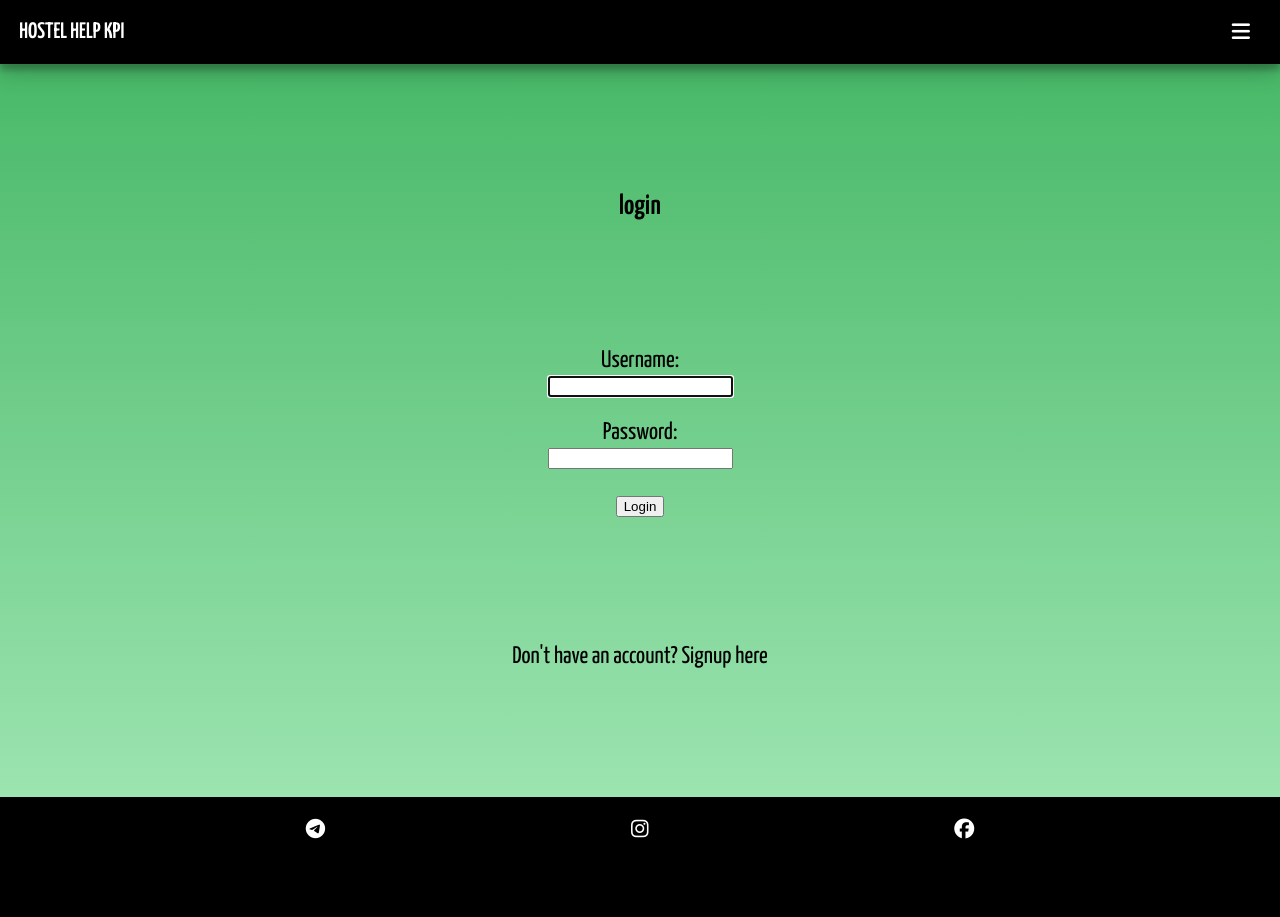
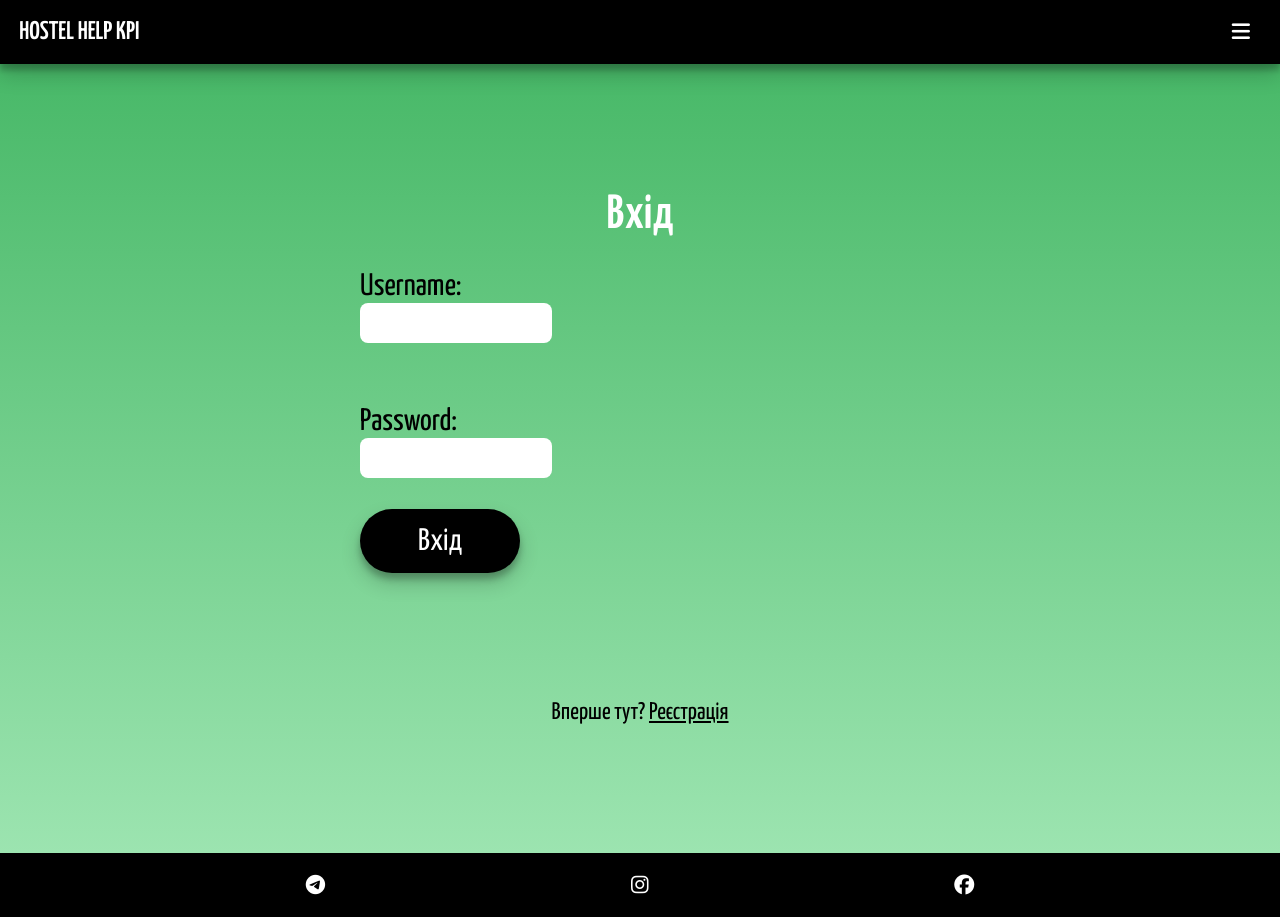
Before and after one commit to qsevenn/hostel-help, a Django app: page /login/ in a window 1280 px wide. Before the commit the page ends 839 px from the top, so only its background shows below. Run offline with Django 4.2, Linux system fonts and the light colour scheme; some libraries are stand-ins or nearby versions.

Commit message:
трішки поредачив стиль іншим html файлам

```diff
--- a/static/css/style.css
+++ b/static/css/style.css
@@ -15,6 +15,9 @@
 
 a {
     color: #000000;
+}
+
+footer a, nav a, .enter-button {
     text-decoration: none;
 }
 
@@ -22,7 +25,7 @@
     background: #000000;
     color: #ffffff;
     height: 4rem;
-    width: 100%;
+    width: 100vw;
     display: flex;
     align-items: center;
 }
@@ -34,14 +37,13 @@
     padding: 0 1.2rem;
 }
 
-header, nav, .instruction, #enter-button {
+header, nav, .instruction, .enter-button {
     box-shadow: rgba(0, 0, 0, 0.19) 0 10px 20px, rgba(0, 0, 0, 0.23) 0 6px 6px;
 }
 
 .site-title {
-    display: inline-block;
     color: #ffffff;
-    font-size: 140%;
+    font-size: 160%;
     font-weight: bold;
 }
 
@@ -54,7 +56,6 @@
     border-radius: 10px;
     height: 2.5rem;
     width: 2.5rem;
-    cursor: pointer;
 }
 
 #menu-button::before {
@@ -105,16 +106,19 @@
 }
 
 h1 {
+    color: #ffffff;
+    display: inline-block;
+}
+
+.main-h1 {
     font-size: 120%;
-    display: inline-block;
-    color: #ffffff;
 }
 
 .instruction {
     background: rgba(255, 255, 255, 0.82);
     border-radius: 35px;
     padding: 2rem 1rem;
-    font-size: 80%;
+    font-size: 95%;
 }
 
 .instruction ol {
@@ -127,25 +131,58 @@
     font-weight: bold;
 }
 
-#enter-button {
+button {
+    cursor: pointer;
+}
+
+form {
+    text-align: start;
+    display: flex;
+    flex-direction: column;
+    justify-items: center;
+    font-size: 130%;
+    width: 80%;
+    max-width: 35rem;
+    margin: 0 auto;
+}
+
+input, textarea, select {
+    border-radius: 0.5rem;
+    background: #ffffff;
+}
+
+input, textarea, select, .enter-button {
+    font-family: "Yanone Kaffeesatz", sans-serif;
     display: inline-block;
+    border: none;
+}
+
+input, select {
+    width: 12rem;
+    height: 2.5rem;
+}
+
+input:focus, textarea:focus {
+    outline: none;
+}
+
+textarea {
+    resize: none;
+}
+
+.enter-button {
     width: 10rem;
     height: 4rem;
     line-height: 4rem;
-    font-size: 130%;
-    text-decoration: none;
+    font-size: 100%;
     border-radius: 2.5rem;
     color: #ffffff;
     background: #000000;
 }
 
-.authorisation a {
-    text-decoration: underline;
+a.enter-button {
+    font-size: 125%
 }
-
-/*.enter-button:hover, .enter-button:active {*/
-/*    background: #000000;*/
-/*}*/
 
 footer {
     flex-shrink: 0;
--- /dev/null
+++ b/static/js/script.js
@@ -0,0 +1,12 @@
+function openMenu() {
+        document.getElementById('menu').classList.toggle('show');
+}
+
+window.onclick = function (event) {
+    if (!event.target.matches('#menu-button')) {
+        let dropdown = document.getElementById('menu');
+        if (dropdown.classList.contains('show')) {
+            dropdown.classList.remove('show');
+        }
+    }
+}
--- a/templates/base.html
+++ b/templates/base.html
@@ -11,21 +11,8 @@
     <link href="https://fonts.googleapis.com/css2?family=Yanone+Kaffeesatz:wght@300;400;500;600&display=swap"
         rel="stylesheet">
     <link href="{% static 'css/style.css' %}" rel="stylesheet" type="text/css">
+    <script src="{% static 'js/script.js' %}"></script>
     <script src="https://kit.fontawesome.com/72cdf14cdd.js" crossorigin="anonymous"></script>
-    <script>
-        function openMenu() {
-            document.getElementById("menu").classList.toggle("show");
-        }
-
-        window.onclick = function (event) {
-            if (!event.target.matches('#menu-button')) {
-                var dropdown = document.getElementById("menu");
-                if (dropdown.classList.contains('show')) {
-                    dropdown.classList.remove('show');
-                }
-            }
-        }
-    </script>
 </head>
 <body>
     <header>
--- a/templates/login.html
+++ b/templates/login.html
@@ -6,16 +6,18 @@
     {% if user.is_autheticated %}
         <h2>Ви вже зареєстровані, {{ user.username }}</h2>
     {% else %}
-        <h3>login</h3>
+        <h1>Вхід</h1>
 
         <form action="" method="POST">
             {% csrf_token %}
             {% for field in form %}
                 <p>{{ field.label }}: <br> {{ field }}</p>
             {% endfor %}
-            <button type="submit">Login</button>
+            <button type="submit" class="enter-button">Вхід</button>
         </form>
-
-        <p>Don't have an account? <a href="{% url 'register' %}">Signup here</a></p>
+        <p>Вперше тут?
+            <a href="{% url 'register' %}">Реєстрація</a>
+        </p>
+<!--        <p>Don't have an account? <a href="{% url 'register' %}">Signup here</a></p>-->
     {% endif %}
 {% endblock %}
--- a/templates/report-problem.html
+++ b/templates/report-problem.html
@@ -14,6 +14,6 @@
             {% endfor %}
         </div>
         {% endfor %}
-        <input type="submit" value="Надіслати" class=""/>
+        <input type="submit" value="Надіслати" class="enter-button"/>
     </form>
 {% endblock %}
```
Also changed, not shown: templates/index.html (+10 -9 lines).
